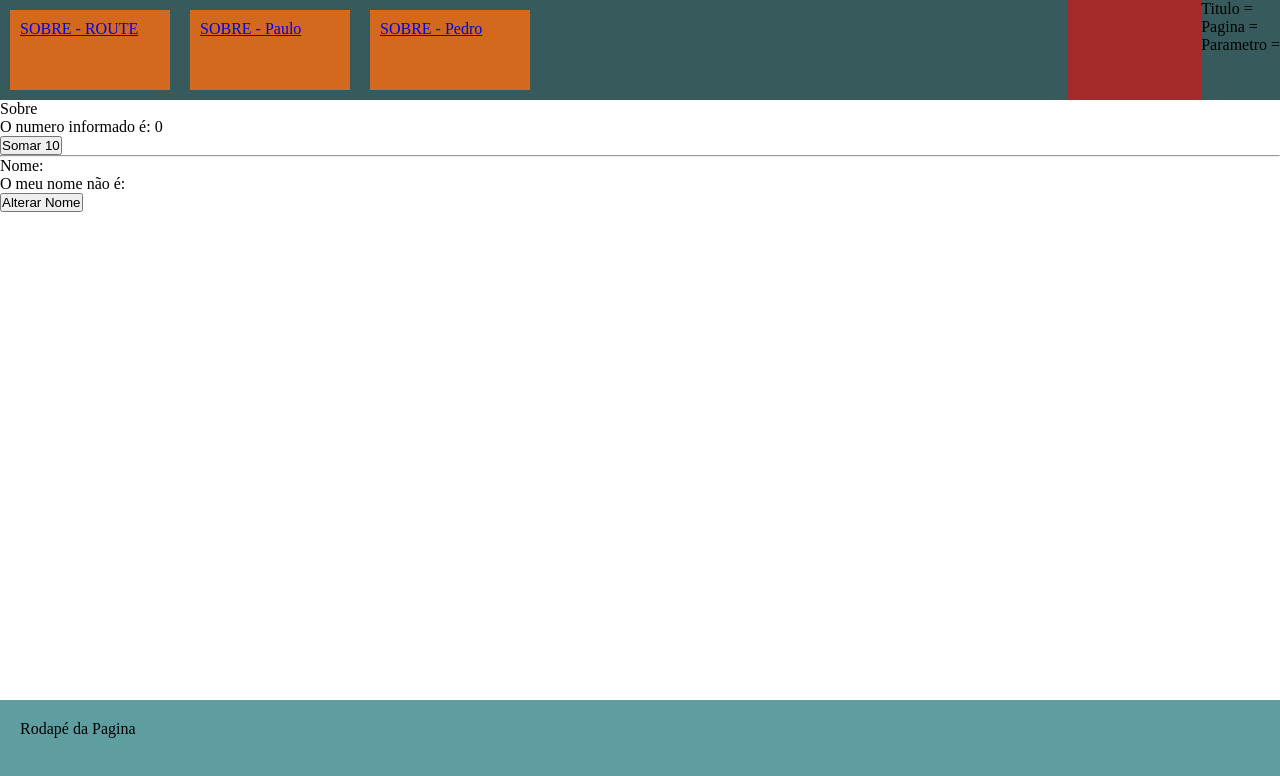
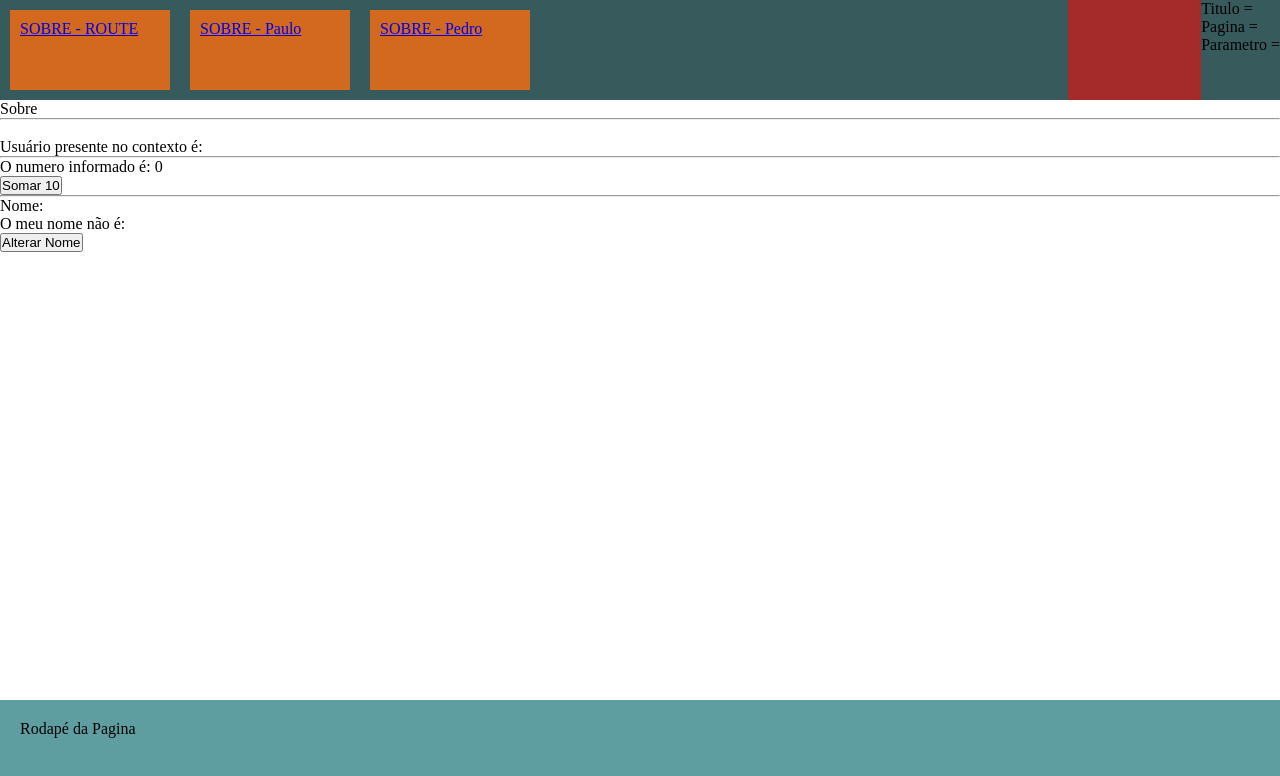
Before and after one commit to paulovferreira/repositorio, a React (Vite) app in the folder PROJETO_VITE/: page /sobre in a window 1280 px wide. Shown: the top 776 px of the page. Built offline with nearby package versions, Linux system fonts and the light colour scheme.

Commit message:
contexto

```diff
--- a/PROJETO_VITE/src/App.tsx
+++ b/PROJETO_VITE/src/App.tsx
@@ -8,10 +8,12 @@ import Condicional from './pages/Condicional.tsx'
 import Comunicacao from './pages/Comunicacao.tsx'
 import Requisicoes from './pages/requisicoes.tsx'
 import RequisicoesTypes from './pages/requisicoesTypes.tsx'
+import { UsuarioLogadoProvider } from './contexts/contextAuth';
 
 function App() {
 
   return (
+    <UsuarioLogadoProvider>
       <Routes>
             <Route path='/' element={<Home/>} />
             <Route path='/sobre/:nomealuno' element={<SobreDetalhe/>} />
@@ -21,9 +23,8 @@ function App() {
             <Route path='/comunicacao' element={<Comunicacao />} />
             <Route path='/requisicoes' element={<Requisicoes />} />
             <Route path='/requisicoestypes' element={<RequisicoesTypes />} />
-
-
       </Routes>
+    </UsuarioLogadoProvider>
   )
 }
 
--- /dev/null
+++ b/PROJETO_VITE/src/contexts/contextAuth.tsx
@@ -0,0 +1,21 @@
+import { ReactNode, createContext, useState } from "react";
+
+type ContextType = {
+    name: string;
+    setName: (n:string) => void;
+}
+
+export const UsuarioLogadoContext = createContext<ContextType | null>(null);
+
+
+export const UsuarioLogadoProvider = ({ children}: {children: ReactNode}) => {
+
+    const[name, setName] = useState('');
+
+    return (
+        <UsuarioLogadoContext.Provider value={{name, setName}}>
+            {children}
+        </UsuarioLogadoContext.Provider>
+    )
+
+}
--- a/PROJETO_VITE/src/pages/Home.tsx
+++ b/PROJETO_VITE/src/pages/Home.tsx
@@ -1,5 +1,7 @@
+import { useContext } from 'react';
 import Cabecalho from '../components/cabecalho'
 import Rodape from '../components/rodape'
+import { UsuarioLogadoContext } from "../contexts/contextAuth";
 
 function Home() {
 
@@ -8,6 +10,14 @@ function Home() {
 
     function Somar(n1: number, n2:number): number{
         return n1 + n2;
+    }
+
+    const UsuarioLogadoCtx = useContext(UsuarioLogadoContext);
+
+
+
+    function handleClick() {
+        UsuarioLogadoCtx?.setName('PVFERREIRA');
     }
 
     return(
@@ -23,10 +33,13 @@ function Home() {
             Variável 2 é: {numero2}
             <br />
             A soma é: {Somar(numero1, numero2)}
+            <br />
 
+            <button onClick={handleClick}>Clique aqui... </button>
 
-
-
+            <br />
+            <br />
+            Usuario no Context: {UsuarioLogadoCtx?.name}
 
             <Rodape />
 
--- a/PROJETO_VITE/src/pages/Sobre.tsx
+++ b/PROJETO_VITE/src/pages/Sobre.tsx
@@ -1,8 +1,11 @@
 import Cabecalho from "../components/cabecalho";
 import Rodape from "../components/rodape";
-import { useState } from "react";
+import { useContext, useState } from "react";
+import { UsuarioLogadoContext } from "../contexts/contextAuth";
 
 function Sobre(){
+
+    const UsuarioLogadoCtx = useContext(UsuarioLogadoContext);
 
     //let numero: number = 10;
     const [numero, setnumero] = useState(0);
@@ -21,6 +24,11 @@ function Sobre(){
             <Cabecalho />
             Sobre
             <br />
+            <hr />
+            <br />
+            Usuário presente no contexto é: {UsuarioLogadoCtx?.name}
+            <br />
+            <hr />
             O numero informado é: {numero}
             <br />
             <button onClick={handleClickButton}>Somar 10</button>
```
Lines whose indentation alone changed are shown as unchanged.
